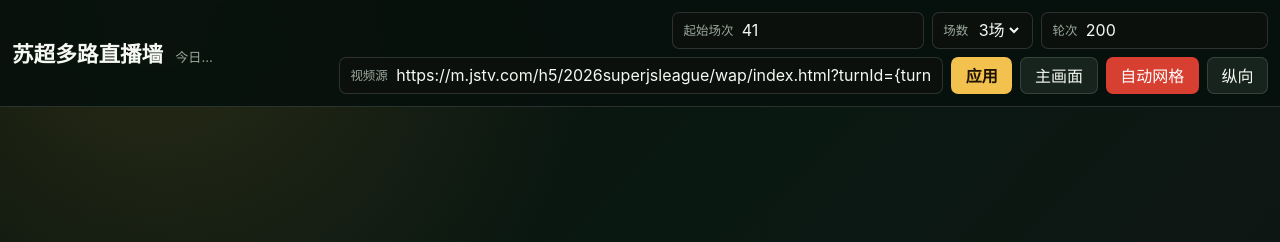
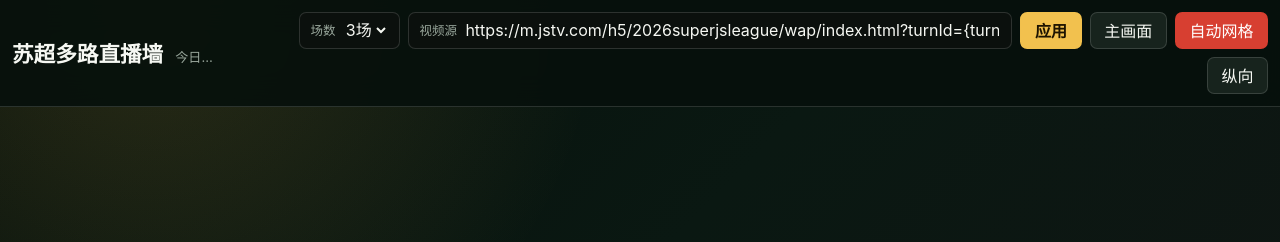
Before and after one commit to jamesju1987/suchao, a plain HTML site: page index.html in a window 1280 px wide. Shown: the top 242 px of the page. Drawn offline with Linux system fonts and the light colour scheme.

Commit message:
Simplify toolbar and crop source header

```diff
--- a/index.html
+++ b/index.html
@@ -137,6 +137,10 @@
 
       .field.source-field input {
         width: min(34rem, 42vw);
+      }
+
+      .advanced-field {
+        display: none;
       }
 
       .field select {
@@ -485,7 +489,7 @@
           <div class="status" id="status">官方赛事页嵌入显示</div>
         </div>
         <div class="controls">
-          <label class="field">
+          <label class="field advanced-field">
             <span>起始场次</span>
             <input id="idsInput" inputmode="numeric" aria-label="起始场次 ID" />
           </label>
@@ -499,7 +503,7 @@
               <option value="6">6场</option>
             </select>
           </label>
-          <label class="field">
+          <label class="field advanced-field">
             <span>轮次</span>
             <input id="turnInput" inputmode="numeric" aria-label="轮次 ID" />
           </label>
@@ -531,7 +535,7 @@
         layout: params.get("layout") || "equal",
         focus: Number(params.get("focus") || 0),
         sourceTemplate: params.get("source") || defaultSourceTemplate,
-        cropTop: Number(params.get("cropTop") || 68),
+        cropTop: Number(params.get("cropTop") || 132),
       };
 
       function parseIds() {
```
